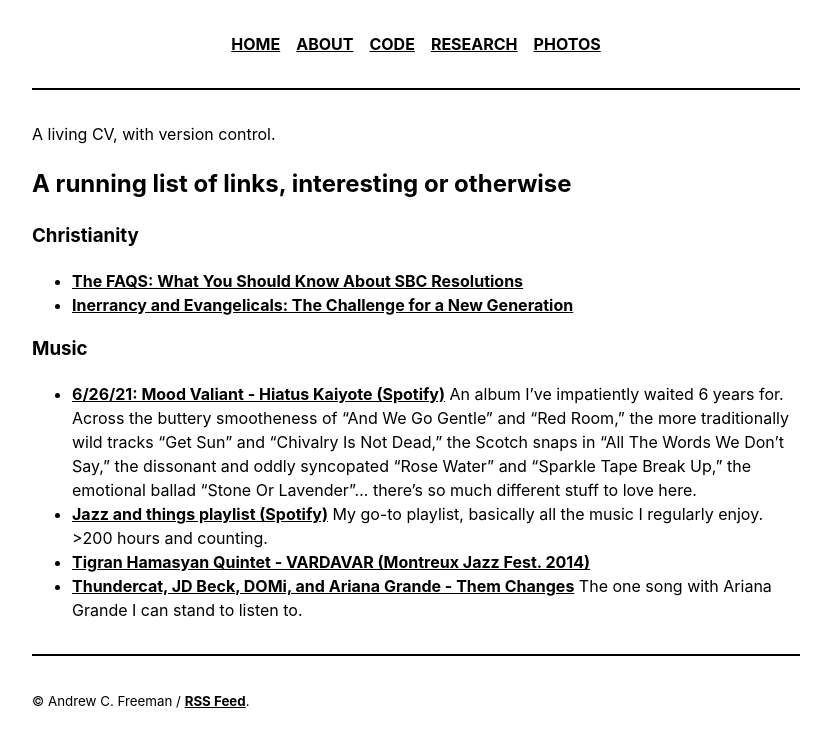
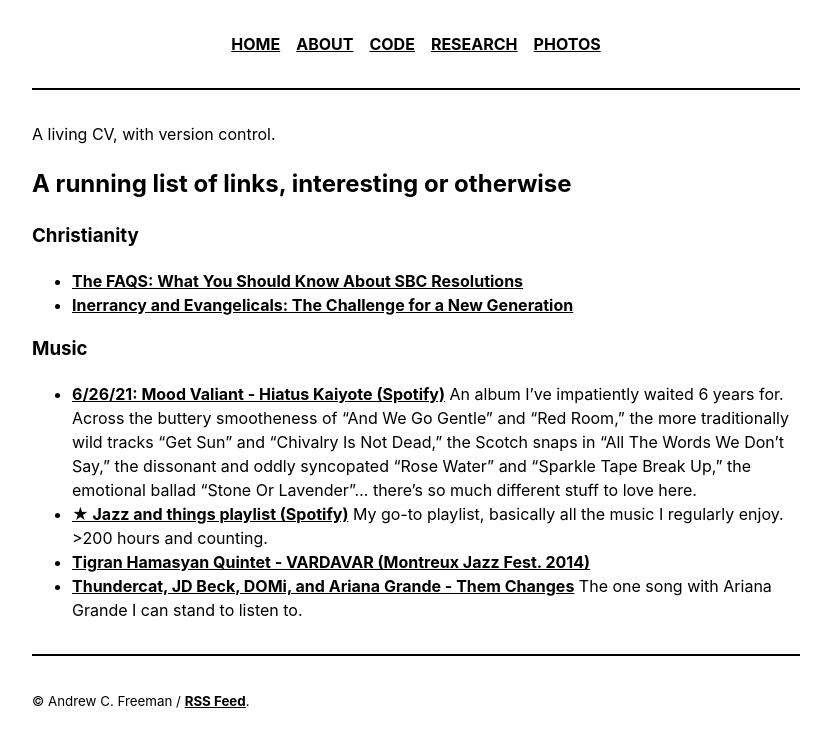
Before and after one commit to ac-freeman/acfreeman.github.io, a Jekyll site: the page built from _pages/index.md, in a window 1280 px wide. Shown: the top 747 px of the page, without its empty margins (224-1055 px from the left). Built offline with Jekyll 4.4.1, drawn with Linux system fonts in a browser that asks for light colours.

```diff
--- a/_pages/index.md
+++ b/_pages/index.md
@@ -18,6 +18,6 @@ A living CV, with version control.
 
 ### Music
 - [6/26/21: Mood Valiant - Hiatus Kaiyote (Spotify)](https://open.spotify.com/album/456WeVeZk38VJuqg2sL7QG?si=i85bbCaMQjevYckwqA9myw&dl_branch=1) An album I've impatiently waited 6 years for. Across the buttery smootheness of "And We Go Gentle" and "Red Room," the more traditionally wild tracks "Get Sun" and "Chivalry Is Not Dead," the Scotch snaps in "All The Words We Don't Say," the dissonant and oddly syncopated "Rose Water" and "Sparkle Tape Break Up," the emotional ballad "Stone Or Lavender"... there's so much different stuff to love here.
-- [**Jazz and things playlist (Spotify)**](https://open.spotify.com/playlist/43EEnlpxXMjQ2aPZVUQL15?si=743fe02876cf4988) My go-to playlist, basically all the music I regularly enjoy. >200 hours and counting.
+- [★ Jazz and things playlist (Spotify)](https://open.spotify.com/playlist/43EEnlpxXMjQ2aPZVUQL15?si=743fe02876cf4988) My go-to playlist, basically all the music I regularly enjoy. >200 hours and counting.
 - <a href="https://www.youtube.com/watch?v=gzFAR6aN20g&feature=youtu.be">Tigran Hamasyan Quintet - VARDAVAR (Montreux Jazz Fest. 2014)</a>
 - [Thundercat, JD Beck, DOMi, and Ariana Grande - Them Changes](https://www.youtube.com/watch?v=SxKsIBkvRsA&ab_channel=gettnastyyonins) The one song with Ariana Grande I can stand to listen to.
```
